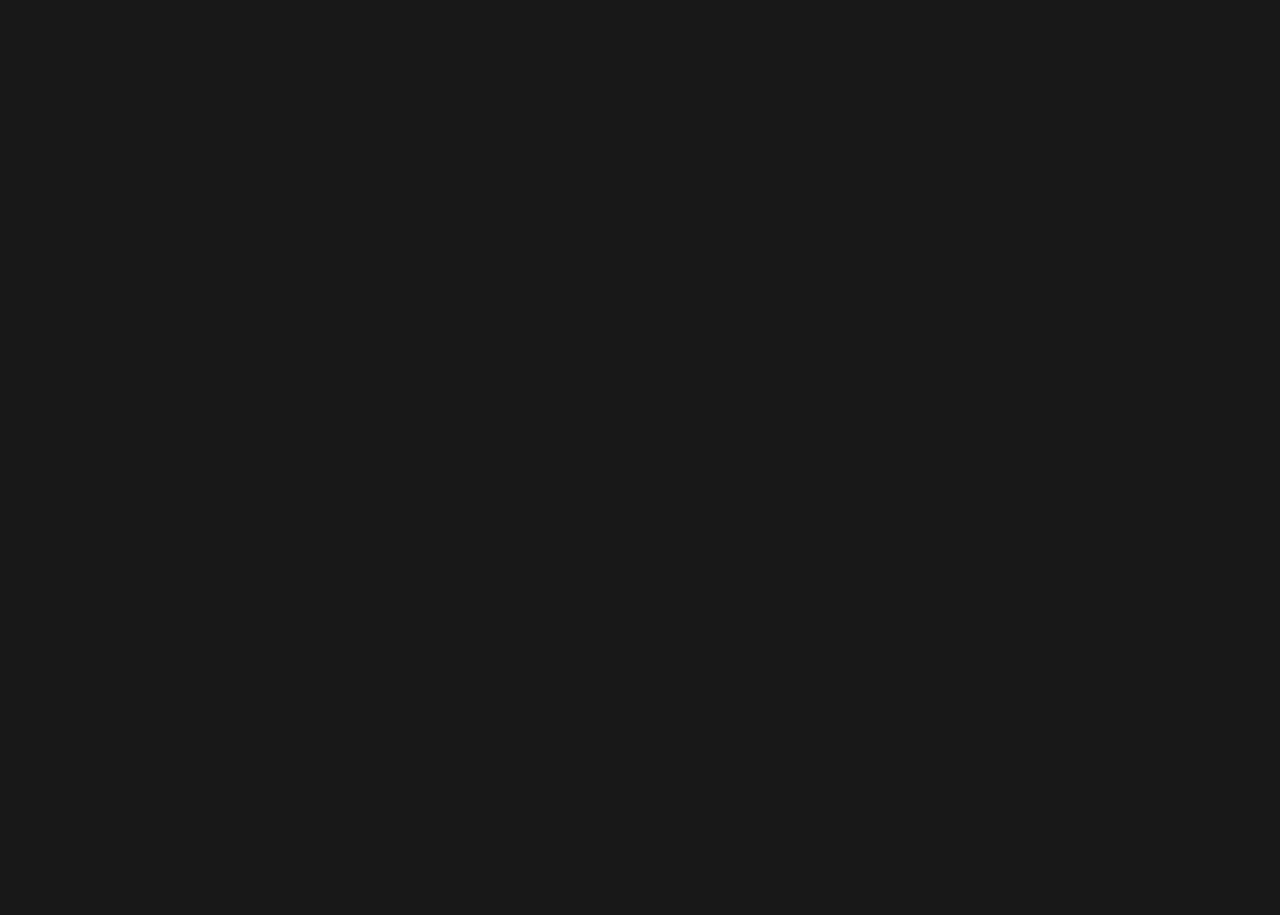
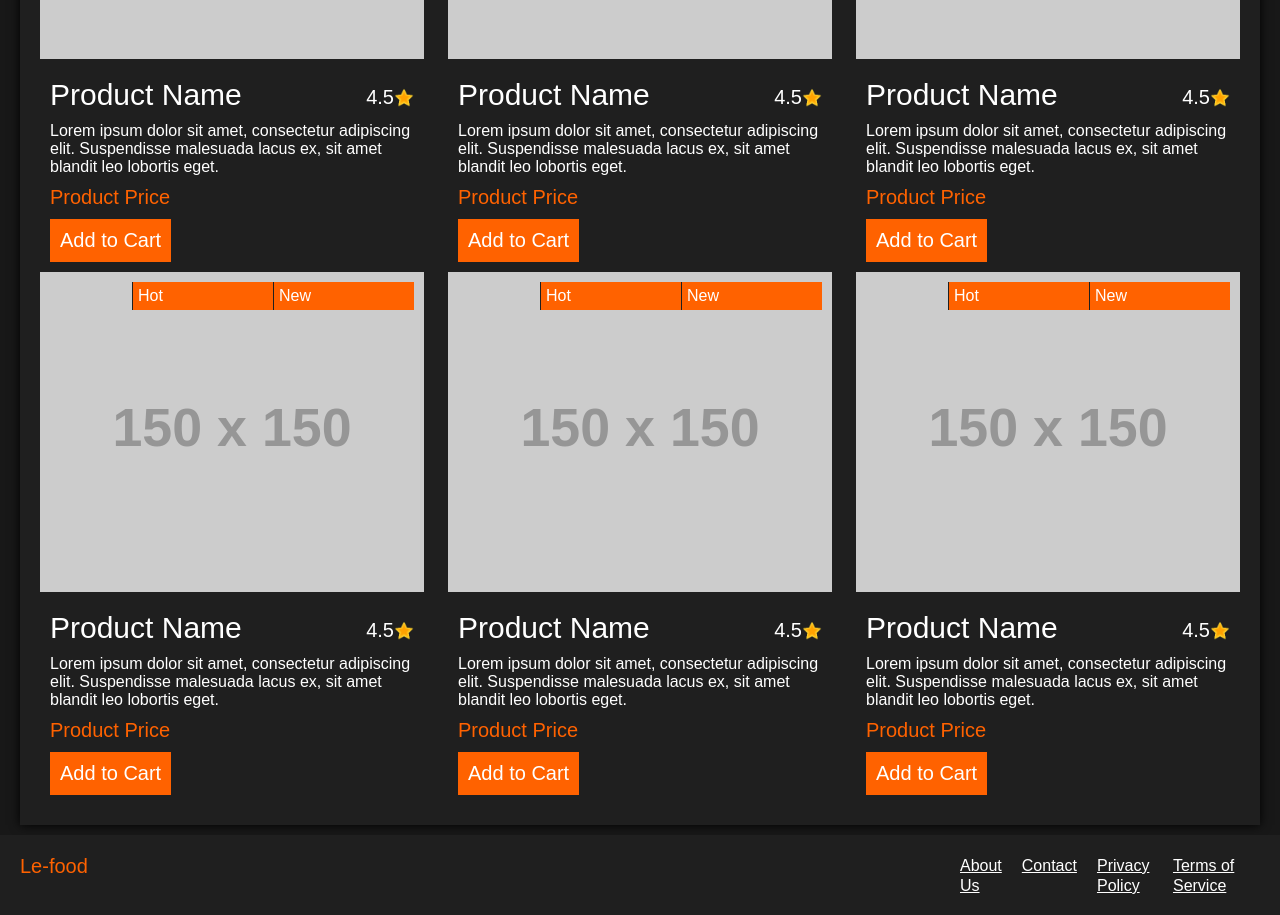
Before and after one commit to MestreSol/e-food, a React (Create React App) app: page / in a window 1280 px wide. Shown: the part 800-1715 px from the top of the page. Before the commit the page ends 800 px from the top, so only its background shows below. Built offline with nearby package versions, Linux system fonts and the light colour scheme.

Commit message:
🎨 style: add ProductsArea and Footer components with corresponding styles for improved layout and product display

```diff
--- a/src/App.css
+++ b/src/App.css
@@ -217,3 +217,157 @@
   color: #fff;
   font-family: "Kelly Slab", sans-serif;
 }
+
+.product-area{
+  display: flex;
+  justify-content: space-between;
+  flex-wrap: wrap;
+  margin: 20px;
+  margin-top: 0;
+  margin-bottom: 10px;
+  padding: 20px;
+  background-color: #1f1f1f;
+  box-shadow: 0 0 10px #000;
+}
+
+.product-area img{
+  width: 30vw;
+  height: 40vh;
+  object-fit: cover;
+}
+
+.product{
+  width: 30vw;
+  height: 100%;
+  background-color: #1f1f1f;
+  display: flex;
+  flex-direction: column;
+  justify-content: space-between;
+}
+
+.product-image {
+  position: relative;
+}
+
+.product-image .product-labels {
+  display: flex;
+  justify-content: right;
+  position: absolute;
+  top: 10px;
+  left: 10px;
+  right: 10px;
+
+}
+
+.product-image .product-labels span {
+  background-color: #ff6200;
+  color: #fff;
+  padding: 5px;
+  font-family: "Kelly Slab", sans-serif;
+  width: 130px;
+  border-left: #1f1f1f solid 1px;
+}
+
+.product-name{
+  color: #fff;
+  font-family: "Kelly Slab", sans-serif;
+  font-size: 30px;
+  padding-bottom: 10px;
+  padding-top: 5px;
+}
+
+.product-detail{
+  margin:10px;
+}
+.product-price{
+  color: #ff6200;
+  font-family: "Kelly Slab", sans-serif;
+  font-size: 20px;
+  margin-bottom: 10px;
+}
+
+.product-description{
+  color: #fff;
+  font-family: "Kelly Slab", sans-serif;
+  font-size: 16px;
+}
+
+
+.product-header{
+  display: flex;
+  justify-content: space-between;
+  align-items: center;
+}
+
+.product-header .product-rate{
+  display: flex;
+  align-items: center;
+}
+
+.product-header .product-rate img{
+  width: 20px;
+  height: 20px;
+}
+
+.product-header .product-rate span{
+  color: #fff;
+  font-family: "Kelly Slab", sans-serif;
+  font-size: 20px;
+}
+
+.product-description{
+  color: #fff;
+  font-family: "Kelly Slab", sans-serif;
+  font-size: 16px;
+  margin-bottom: 10px;
+}
+
+.product-button{
+  background-color: #ff6200;
+  color: #fff;
+  border: none;
+  padding: 10px;
+  font-family: "Kelly Slab", sans-serif;
+  font-size: 20px;
+  cursor: pointer;
+}
+
+footer{
+  background-color: #1f1f1f;
+  color: #fff;
+  display: flex;
+  justify-content: space-between;
+  padding: 20px;
+}
+
+.footer-logo{
+  color: #ff6200;
+  font-family: "Kelly Slab", sans-serif;
+  font-size: 20px;
+}
+
+.footer-links{
+  display: flex;
+  justify-content: space-between;
+  width: 300px;
+}
+
+.footer-links ul{
+  display: flex;
+  list-style: none;
+  justify-content: space-between;
+  width: 100%;
+}
+
+.footer-links li{
+  margin-right: 20px;
+}
+.footer-links a{
+  color: #fff;
+  font-family: "Kelly Slab", sans-serif;
+  font-size: 16px;
+}
+
+.footer-links a:hover{
+  color: #ff6200;
+}
--- a/src/App.tsx
+++ b/src/App.tsx
@@ -4,6 +4,8 @@ import './App.css'
 import Header from './containers/Header'
 import Carousel from './components/Carousel'
 import SearchArea from './containers/searchArea'
+import ProductsArea from './containers/ProductsArea'
+import Footer from './containers/Footer/indext'
 
 function App() {
   return (
@@ -11,6 +13,8 @@ function App() {
       <Header></Header>
       <Carousel></Carousel>
       <SearchArea></SearchArea>
+      <ProductsArea></ProductsArea>
+      <Footer></Footer>
     </>
   )
 }
--- /dev/null
+++ b/src/containers/Footer/indext.tsx
@@ -0,0 +1,28 @@
+const Footer = () => {
+  return (
+    <footer>
+      <div className="footer-logo">
+        Le-food
+      </div>
+      <div className="footer-links">
+        <ul>
+          <li>
+            <a href="/about-us">About Us</a>
+          </li>
+          <li>
+            <a href="/contact">Contact</a>
+          </li>
+          <li>
+            <a href="/privacy-policy">Privacy Policy</a>
+          </li>
+          <li>
+            <a href="/terms-of-service">Terms of Service</a>
+          </li>
+        </ul>
+      </div>
+
+    </footer>
+  );
+}
+
+export default Footer;
--- /dev/null
+++ b/src/containers/ProductsArea/index.tsx
@@ -0,0 +1,166 @@
+const ProductsArea = () => {
+  return (
+    <>
+      <div className="product-area">
+        <div className="product">
+          <div className="product-image">
+            <img src="https://via.placeholder.com/150" alt="product" />
+            <div className="product-labels">
+              <span>Hot</span>
+              <span>New</span>
+            </div>
+          </div>
+          <div className="product-detail">
+          <div className="product-header">
+            <div className="product-name">Product Name</div>
+            <div className="product-rate">
+              <span>4.5</span>
+              <img src="/star.png"></img>
+            </div>
+          </div>
+          <div className="product-description">
+            Lorem ipsum dolor sit amet, consectetur adipiscing elit. Suspendisse
+            malesuada lacus ex, sit amet blandit leo lobortis eget.
+          </div>
+          <div className="product-price">Product Price</div>
+          <button className="product-button">
+            Add to Cart
+          </button>
+          </div>
+        </div>
+        <div className="product">
+          <div className="product-image">
+            <img src="https://via.placeholder.com/150" alt="product" />
+            <div className="product-labels">
+              <span>Hot</span>
+              <span>New</span>
+            </div>
+          </div>
+          <div className="product-detail">
+          <div className="product-header">
+            <div className="product-name">Product Name</div>
+            <div className="product-rate">
+              <span>4.5</span>
+              <img src="/star.png"></img>
+            </div>
+          </div>
+          <div className="product-description">
+            Lorem ipsum dolor sit amet, consectetur adipiscing elit. Suspendisse
+            malesuada lacus ex, sit amet blandit leo lobortis eget.
+          </div>
+          <div className="product-price">Product Price</div>
+          <button className="product-button">
+            Add to Cart
+          </button>
+          </div>
+        </div>
+        <div className="product">
+          <div className="product-image">
+            <img src="https://via.placeholder.com/150" alt="product" />
+            <div className="product-labels">
+              <span>Hot</span>
+              <span>New</span>
+            </div>
+          </div>
+          <div className="product-detail">
+          <div className="product-header">
+            <div className="product-name">Product Name</div>
+            <div className="product-rate">
+              <span>4.5</span>
+              <img src="/star.png"></img>
+            </div>
+          </div>
+          <div className="product-description">
+            Lorem ipsum dolor sit amet, consectetur adipiscing elit. Suspendisse
+            malesuada lacus ex, sit amet blandit leo lobortis eget.
+          </div>
+          <div className="product-price">Product Price</div>
+          <button className="product-button">
+            Add to Cart
+          </button>
+          </div>
+        </div>
+        <div className="product">
+          <div className="product-image">
+            <img src="https://via.placeholder.com/150" alt="product" />
+            <div className="product-labels">
+              <span>Hot</span>
+              <span>New</span>
+            </div>
+          </div>
+          <div className="product-detail">
+          <div className="product-header">
+            <div className="product-name">Product Name</div>
+            <div className="product-rate">
+              <span>4.5</span>
+              <img src="/star.png"></img>
+            </div>
+          </div>
+          <div className="product-description">
+            Lorem ipsum dolor sit amet, consectetur adipiscing elit. Suspendisse
+            malesuada lacus ex, sit amet blandit leo lobortis eget.
+          </div>
+          <div className="product-price">Product Price</div>
+          <button className="product-button">
+            Add to Cart
+          </button>
+          </div>
+        </div>
+        <div className="product">
+          <div className="product-image">
+            <img src="https://via.placeholder.com/150" alt="product" />
+            <div className="product-labels">
+              <span>Hot</span>
+              <span>New</span>
+            </div>
+          </div>
+          <div className="product-detail">
+          <div className="product-header">
+            <div className="product-name">Product Name</div>
+            <div className="product-rate">
+              <span>4.5</span>
+              <img src="/star.png"></img>
+            </div>
+          </div>
+          <div className="product-description">
+            Lorem ipsum dolor sit amet, consectetur adipiscing elit. Suspendisse
+            malesuada lacus ex, sit amet blandit leo lobortis eget.
+          </div>
+          <div className="product-price">Product Price</div>
+          <button className="product-button">
+            Add to Cart
+          </button>
+          </div>
+        </div>
+        <div className="product">
+          <div className="product-image">
+            <img src="https://via.placeholder.com/150" alt="product" />
+            <div className="product-labels">
+              <span>Hot</span>
+              <span>New</span>
+            </div>
+          </div>
+          <div className="product-detail">
+          <div className="product-header">
+            <div className="product-name">Product Name</div>
+            <div className="product-rate">
+              <span>4.5</span>
+              <img src="/star.png"></img>
+            </div>
+          </div>
+          <div className="product-description">
+            Lorem ipsum dolor sit amet, consectetur adipiscing elit. Suspendisse
+            malesuada lacus ex, sit amet blandit leo lobortis eget.
+          </div>
+          <div className="product-price">Product Price</div>
+          <button className="product-button">
+            Add to Cart
+          </button>
+          </div>
+        </div>
+      </div>
+    </>
+  );
+}
+
+export default ProductsArea;
```
Also changed, not shown: public/star.png (added).
